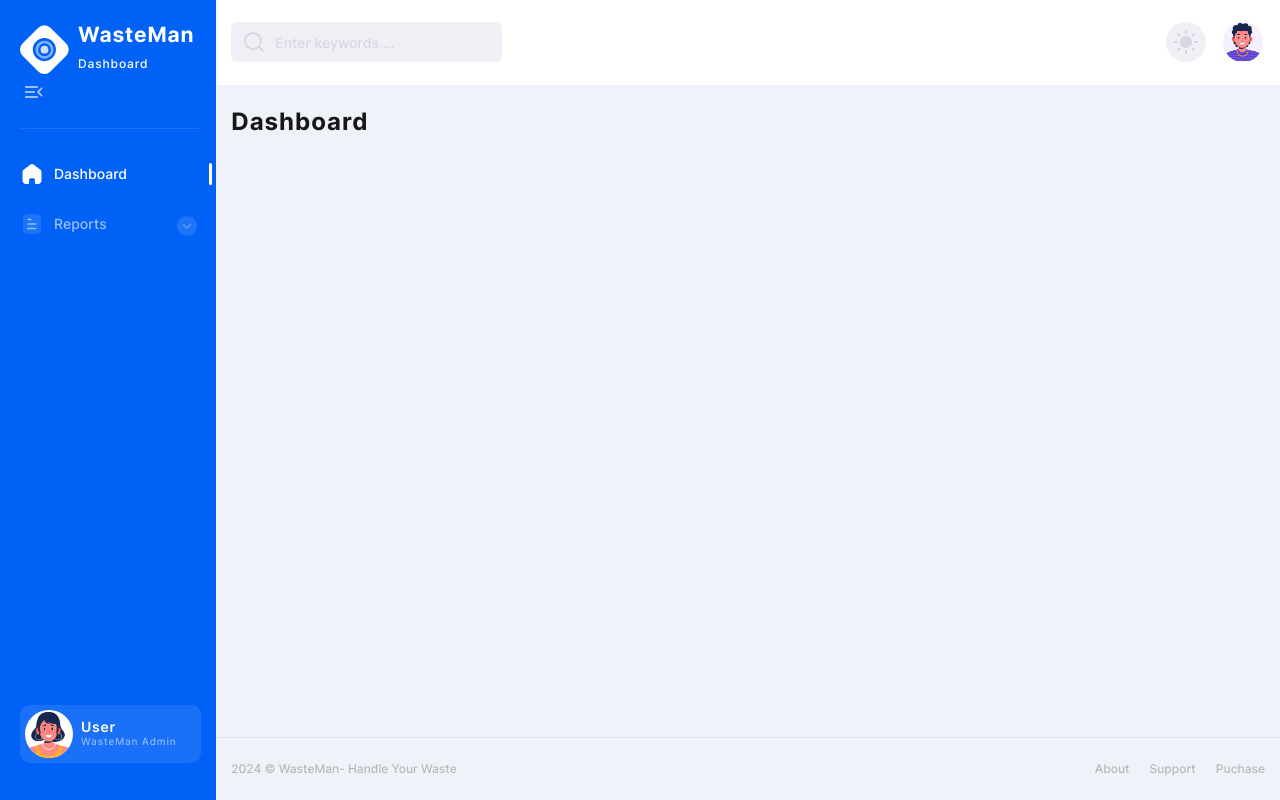
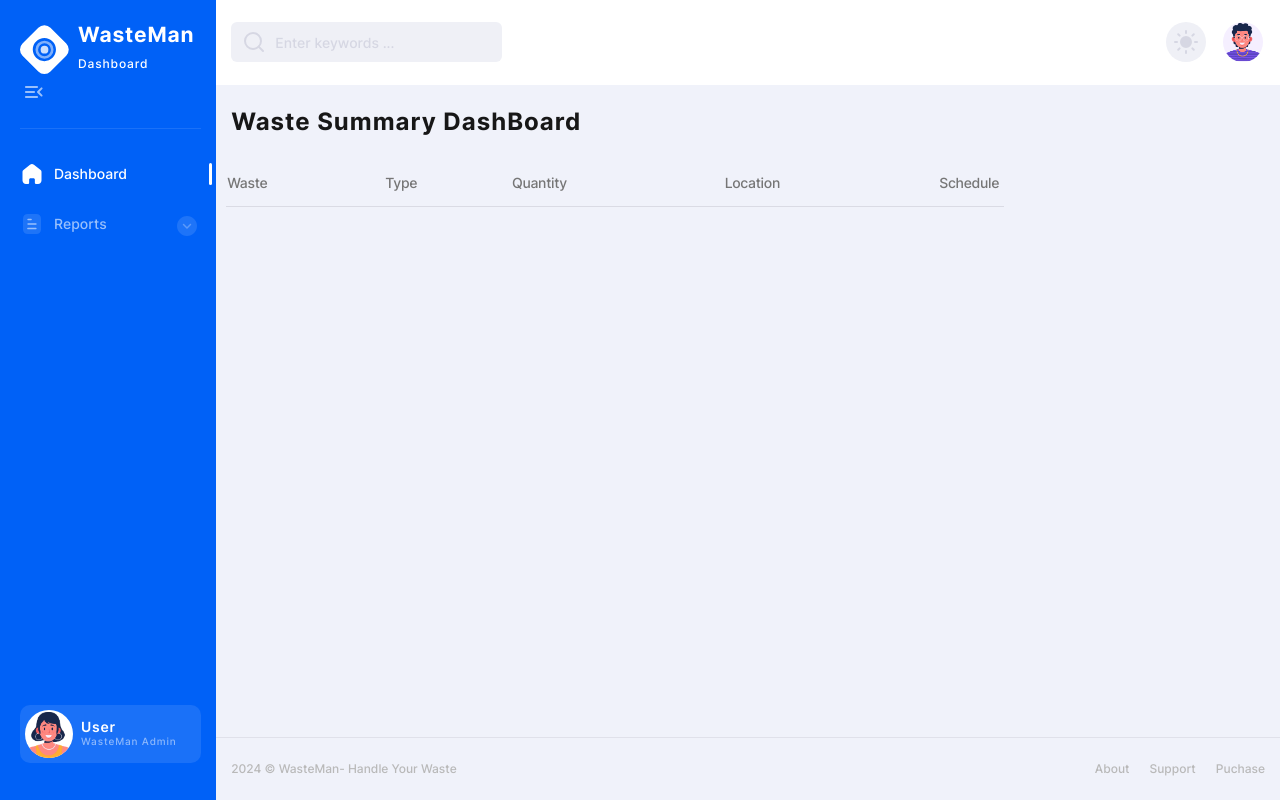
Before and after one commit to stephenWanjala/WasteManagement, a Django app: page / in a window 1280 px wide. Run offline with Django 5.2, Linux system fonts and the light colour scheme; the visitor is signed in with stand-in values (Sample User, id 1); data that the repository does not hold is empty.

Commit message:
waste summary

```diff
--- a/wasteman/templates/wasteman/home.html
+++ b/wasteman/templates/wasteman/home.html
@@ -1,10 +1,45 @@
 {% extends 'wasteman/homepartial.html' %}
 {% block HomeContent %}
-	<main class="main users chart-page" id="skip-target">
-            <div class="container">
-                <h2 class="main-title">Dashboard</h2>
+    <main class="main users chart-page" id="skip-target">
+        <div class="container">
+        <h2 class="main-title">Waste Summary DashBoard</h2>
+            <div class="row">
+                <div class="col-lg-9">
+                    <div class="users-table table-wrapper">
+                        <table class="posts-table">
+                            <thead>
+                            <tr class="users-table-info">
+                                <th>Waste</th>
+                                <th>Type </th>
+                                <th>Quantity</th>
+                                <th>Location</th>
+                                <th>Schedule</th>
+                            </tr>
+                            </thead>
+                            <tbody>
+                            {% for waste in waste_summary %}
+                                <tr>
+                                    <td>
+                                        {{ waste.type }}
+                                    </td>
+                                    <td>
+                                        <div class="pages-table-img">
+                                            {{ waste.quantity }} Kg
+                                        </div>
+                                    </td>
+                                    <td>
+                                        {{ waste.location }}
+
+                                    <td>{{ waste.schedule }}</td>
+                                </tr>
+                            {% endfor %}
 
 
+                            </tbody>
+                        </table>
+                    </div>
+                </div>
             </div>
-        </main>
+        </div>
+    </main>
 {% endblock %}
--- a/wasteman/views.py
+++ b/wasteman/views.py
@@ -1,9 +1,20 @@
 from django.contrib.auth.decorators import login_required
 from django.shortcuts import render
+
+from wasteman.models import Waste, Schedule, IssueReport
 
 
 # Create your views here.
 
 @login_required(login_url='login')
 def home(request):
-    return render(request=request, template_name='wasteman/home.html')
+    waste_summary = Waste.objects.all()[:5]  # Get the latest 5 waste entries
+    recent_issues = IssueReport.objects.all()[:5]  # Get the latest 5 issue reports
+    upcoming_schedules = Schedule.objects.all()[:5]  # Get the first 5 upcoming pickup schedules
+
+    context = {
+        'waste_summary': waste_summary,
+        'recent_issues': recent_issues,
+        'upcoming_schedules': upcoming_schedules,
+    }
+    return render(request=request, template_name='wasteman/home.html',context=context)
```
